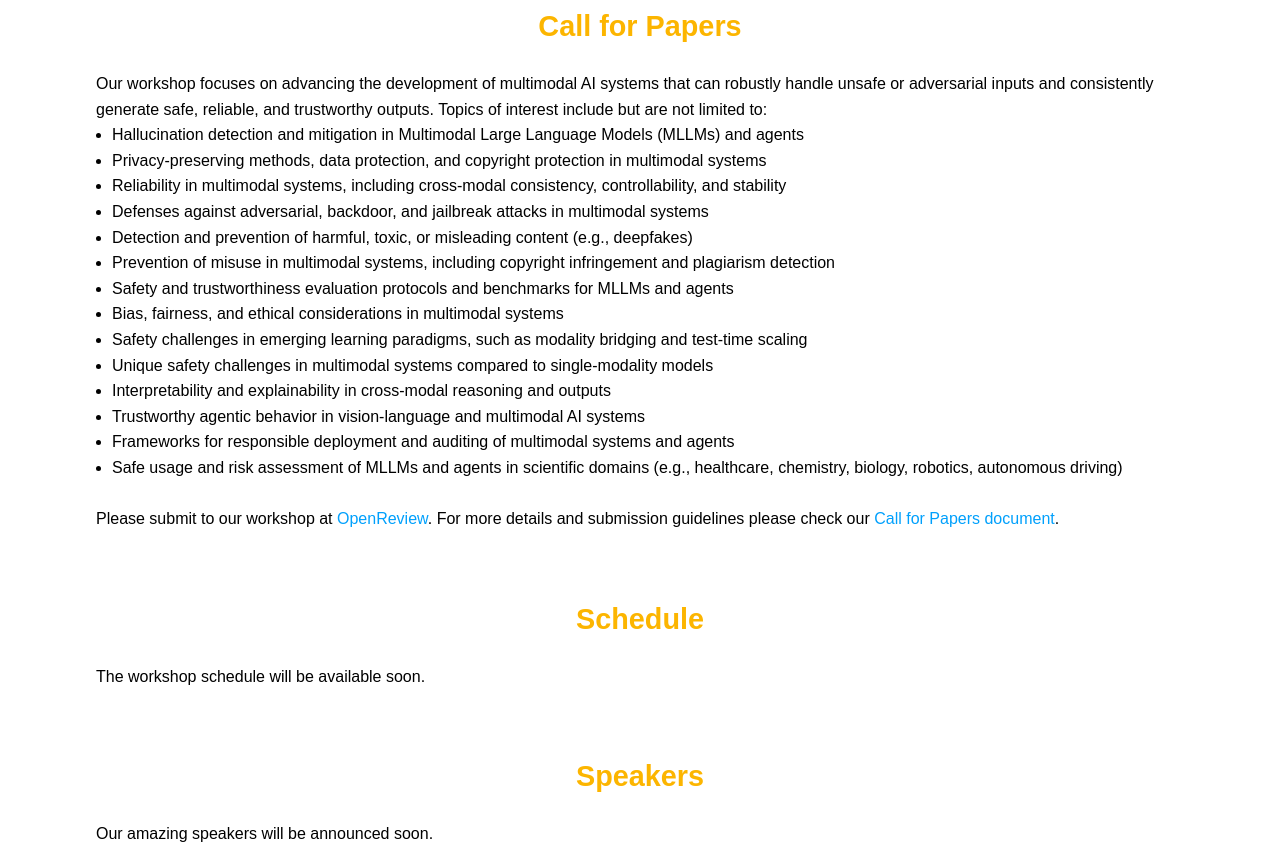
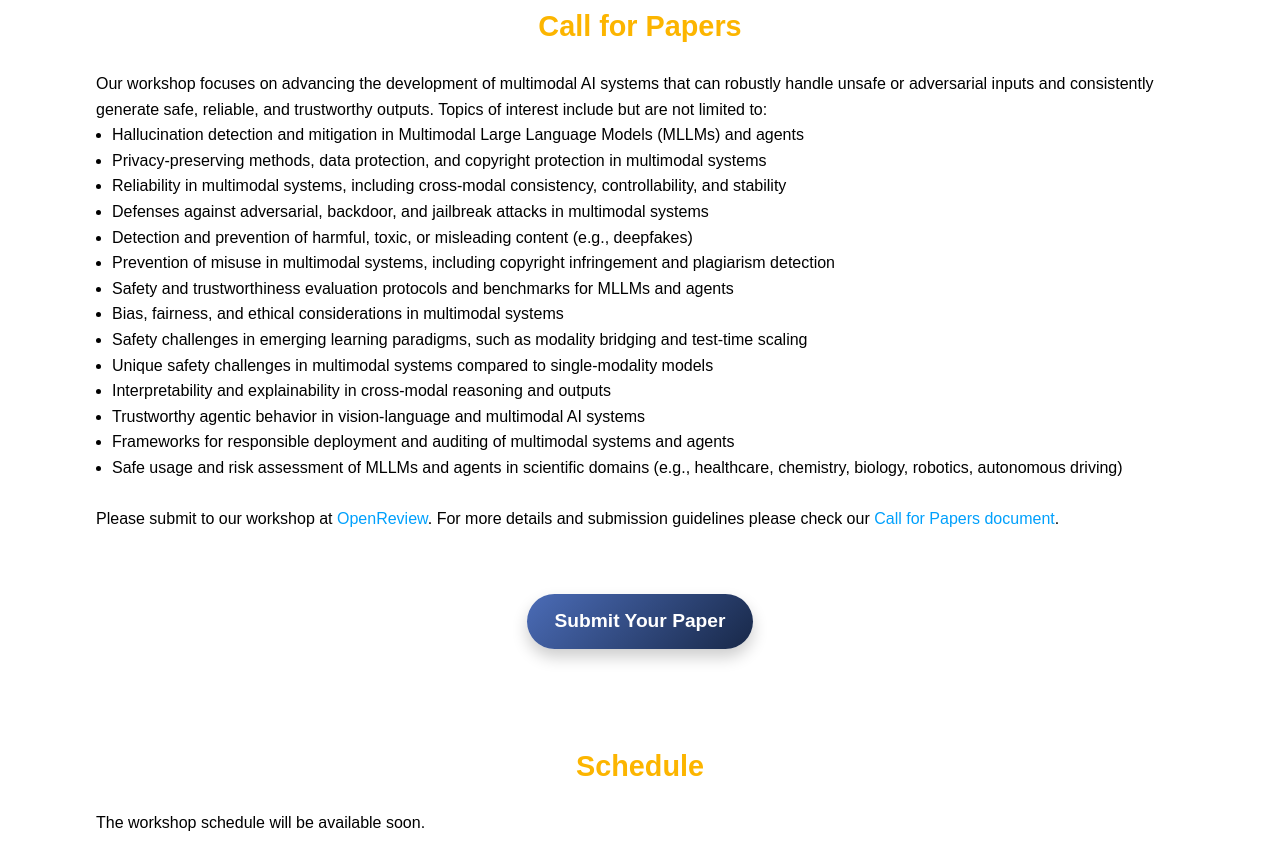
Before and after one commit to SaFeMMAI/SaFeMMAI.github.io, a plain HTML site: page index.html in a window 1280 px wide. Shown: the part 1881-2730 px from the top of the page. Drawn offline with Linux system fonts and the light colour scheme.

Commit message:
submit button

```diff
--- a/index.html
+++ b/index.html
@@ -57,7 +57,7 @@
             <h1 style="font-size: 2.5rem; white-space: nowrap; color:#1D3C5E">SafeMM-AI: Safe and Trustworthy Multimodal AI Systems</h1>
             <h1 style="font-size: 1.2rem; margin-top: 1rem; color:#1D3C5E">ICCV2025 @ Honolulu Hawaii</h1>
             <p style="font-size: 1.2rem; color:#1D3C5E">October 19-20, 2025</p>
-            <a href="https://openreview.net/group?id=thecvf.com/ICCV/2025/Workshop/SafeMM-AI" class="cover-scroll-button">Submit Your Paper</a>
+            <a href="#cfp" class="cover-scroll-button">Call for Papers</a>
         </div>
     </section>
 
@@ -118,6 +118,9 @@
                 <li>Safe usage and risk assessment of MLLMs and agents in scientific domains (e.g., healthcare, chemistry, biology, robotics, autonomous driving)</li>
             </ul></br>
             <p>Please submit to our workshop at <a href="https://openreview.net/group?id=thecvf.com/ICCV/2025/Workshop/SafeMM-AI">OpenReview</a>. For more details and submission guidelines please check our <a href="resources/CFP/SaFeMM-AI_CFP_2025.pdf">Call for Papers document</a>.</p>
+            <div class="cfp-button-wrapper">
+                <a href="https://openreview.net/group?id=thecvf.com/ICCV/2025/Workshop/SafeMM-AI" class="cover-scroll-button fancy-button">Submit Your Paper</a>
+              </div>
         </div>
     </section>
 
--- a/styles.css
+++ b/styles.css
@@ -230,6 +230,29 @@ transform: translateY(-2px);
     background-color: transparent;
     text-decoration: none;
 }
+
+.cfp-button-wrapper {
+    display: flex;
+    justify-content: center;
+    margin: 30px 0;
+}
+
+.fancy-button {
+    background: linear-gradient(135deg, #4b6cb7 0%, #182848 100%);
+    color: #ffffff !important;
+    font-size: 1.2rem;
+    padding: 12px 28px;
+    border-radius: 30px;
+    text-decoration: none;
+    transition: all 0.3s ease;
+    box-shadow: 0 8px 16px rgba(0, 0, 0, 0.2);
+}
+
+.fancy-button:hover {
+    background: linear-gradient(135deg, #667eea 0%, #764ba2 100%);
+    transform: translateY(-2px);
+    box-shadow: 0 10px 20px rgba(0, 0, 0, 0.25);
+}
 .section a:visited {
     color: #00a0fc;
     background-color: transparent;
```
